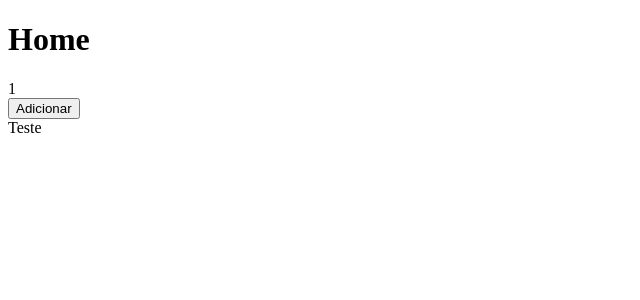
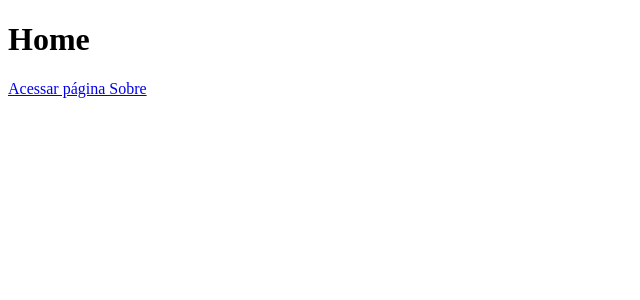
Before and after one commit to thomasnascimento/first-site, a Next.js app: page / in a window 1280 px wide. Shown: the top 300 px of the page, without its empty margins (0-640 px from the left). Built offline with nearby package versions, Linux system fonts and the light colour scheme.

Commit message:
teste de Link

```diff
--- a/pages/index.js
+++ b/pages/index.js
@@ -1,27 +1,11 @@
-import { useState } from 'react';
+import Link from 'next/link';
 
 function Home() {
-    return (
-        <div>
+    return (<div>
             <h1>Home</h1>
-            <Contador />
-            <div>Teste</div>
-        </div>
-    )
-}
-
-function Contador() {
-    const [contador, setContador] = useState(1);
-
-    function adicionarContador() {
-        setContador(contador + 1);
-    }
-
-    return (
-        <div>
-            <div>{contador}</div>
-            <button onClick={adicionarContador}>Adicionar</button>
-        </div>
-    )
+            <Link href="/sobre">
+                <a>Acessar página Sobre</a>
+            </Link>
+    </div>)
 }
 export default Home
```
Also changed, not shown: pages/sobre.js (added, +11 -0 lines).
